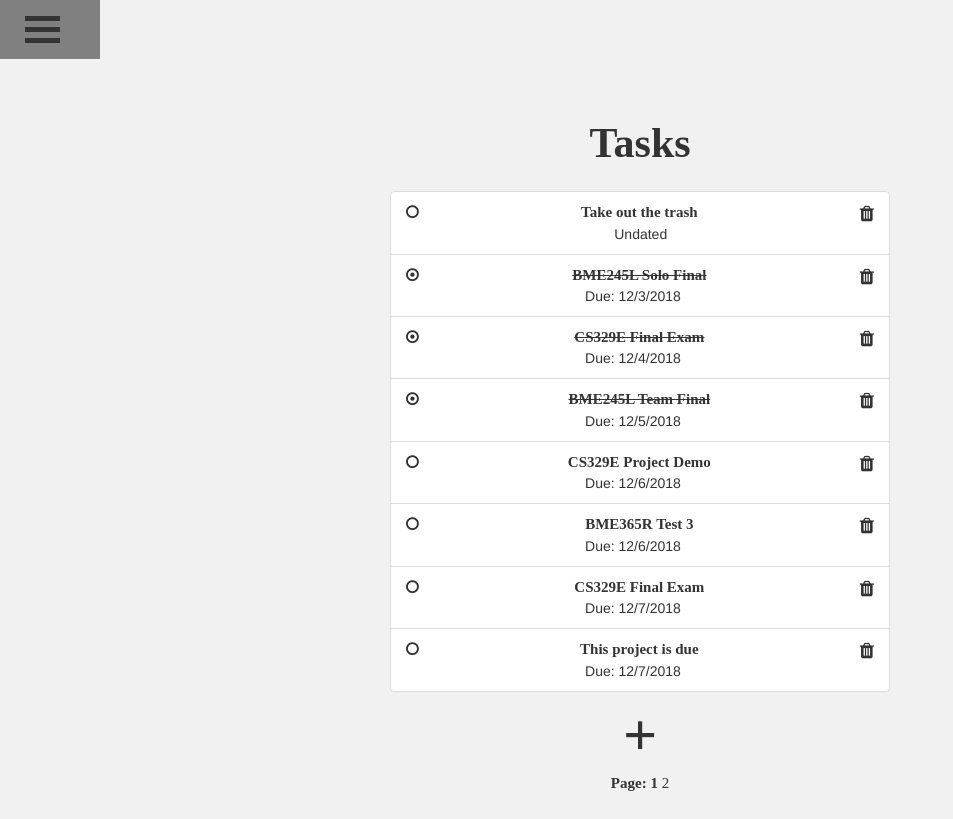
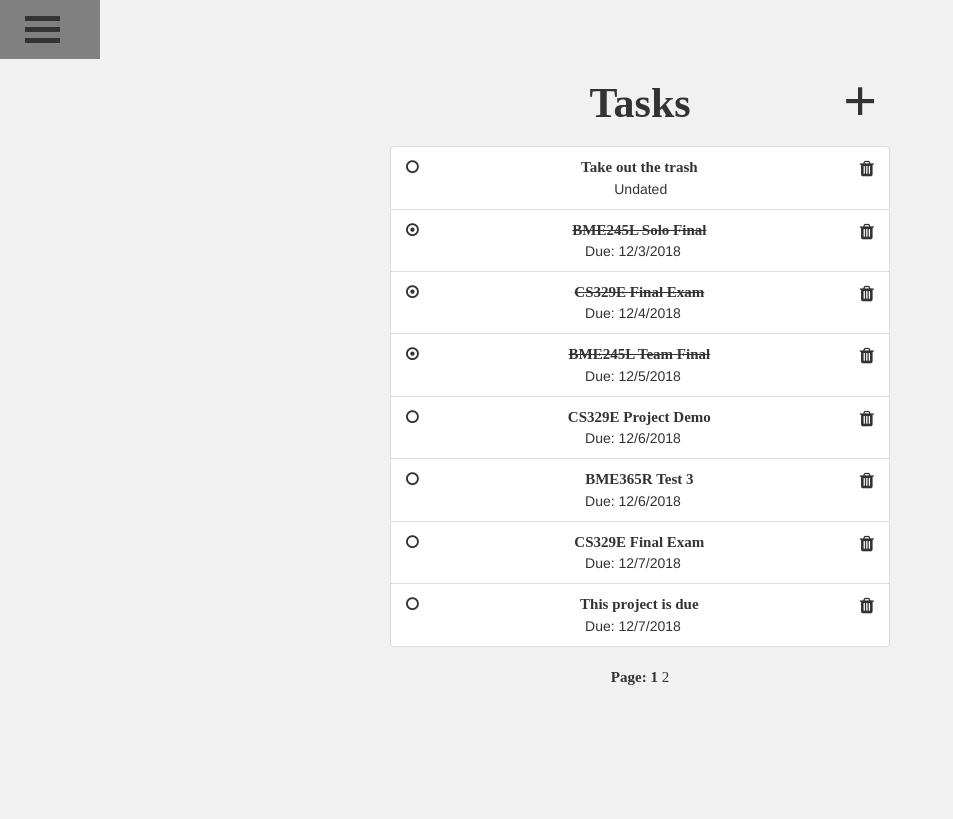
Before and after one commit to jorgerivero3/project-3, a Flask app: page /todo_list in a window 1280 px wide. Shown: the whole page, without its empty margins (0-953 px from the left). Before the commit the page ends 791 px from the top, so only its background shows below. Run offline with Flask 2, Linux system fonts and the light colour scheme; a user stored in the database is signed in; data comes from the database, SQL or seed files in the repository; parts of the project's set-up code (start-up, migrations or seed data) failed here and were passed over; some libraries are stand-ins or nearby versions; some web fonts are replaced.

Commit message:
moved to do list button for consistency

```diff
--- a/Application/templates/calendar.html
+++ b/Application/templates/calendar.html
@@ -8,6 +8,7 @@
 <script src="https://cdnjs.cloudflare.com/ajax/libs/fullcalendar/3.9.0/fullcalendar.min.js"></script>
 
 <!---calendar view--->
+<br>
 <div id="main">
 	<div id="calendar" style="position: relative; background:white; width:85%; margin:0 auto; padding:30px; top:-30px; left:-30px; border-radius: 4px; border: 1px solid rgb(222, 222, 222);"></div>
 	<div style="position:relative; float: right; top: -715px; padding: 0 50px">
--- a/Application/templates/todo_list.html
+++ b/Application/templates/todo_list.html
@@ -4,14 +4,14 @@
 <link rel="stylesheet" href="https://cdnjs.cloudflare.com/ajax/libs/font-awesome/4.7.0/css/font-awesome.min.css">
 
 <!---to do list--->
-<div align="center">
+<div align="center" style="position:relative;top:-40px;">
     <div class="row">
 	    <div class="col-sm">
 		    <h2>Tasks</h2>
 	    </div>
     </div>
 
-    <div class="list-group-flush" id="tasks" style="padding-top: 15px">
+    <div class="list-group-flush" id="tasks" style="padding-top: 10px">
 		{% for task in tasks.items %}
             <div class="list-group-item list-group-item-primary">
 				<a href="/task/{{ task.id }}/delete" style="float: right; font-size: 18px"><i class="fa fa-trash"></i></a>
@@ -42,13 +42,8 @@
     </div>
 </div>
 
-<div align="center" style="padding-bottom: 15px;">
-    <form method='GET' action ='/task/new'>
-   		<button href="/task/new" class="addButton">+</button>
-   	</form>
-</div>
-
-    <p align="center">Page:
+<br>
+<p align="center" style="position:relative;top:-40px;">Page:
     {% for page_num in tasks.iter_pages(left_edge=1, right_edge=1, left_current=1, right_current=2) %}
     	{% if page_num %}
     		{% if tasks.page == page_num %}
@@ -59,10 +54,13 @@
 		{% else %}
 			...
 		{% endif %}
-	{% endfor %}</p>
+	{% endfor %}
+</p>
 
-</div>
+<div align="center" style="position:relative;top:-680px;left:220px;padding-bottom:15px;">
+    <form method='GET' action ='/task/new'>
+   		<button href="/task/new" class="addButton">+</button>
+   	</form>
 </div>
 
-
 {% endblock content %}
```
